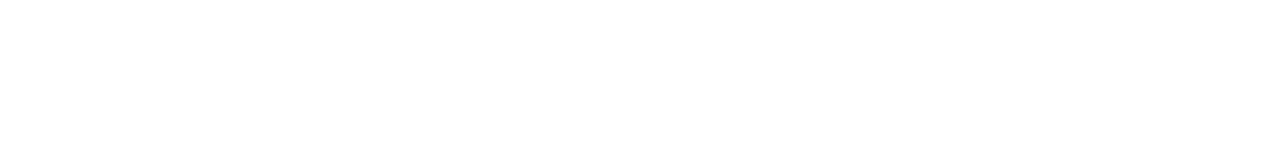
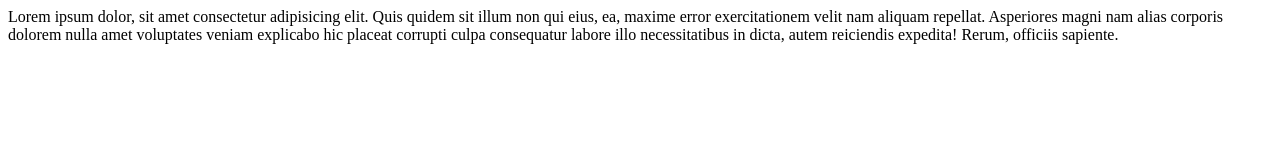
Before and after one commit to Alejandro1385/Portafolio, a plain HTML site: page index.html in a window 1280 px wide. Drawn offline with Linux system fonts and the light colour scheme.

Commit message:
prueba 2

```diff
--- a/index.html
+++ b/index.html
@@ -6,6 +6,8 @@
     <title>Document</title>
 </head>
 <body>
-
+    <div>
+        Lorem ipsum dolor, sit amet consectetur adipisicing elit. Quis quidem sit illum non qui eius, ea, maxime error exercitationem velit nam aliquam repellat. Asperiores magni nam alias corporis dolorem nulla amet voluptates veniam explicabo hic placeat corrupti culpa consequatur labore illo necessitatibus in dicta, autem reiciendis expedita! Rerum, officiis sapiente.
+    </div>
 </body>
 </html>
```
